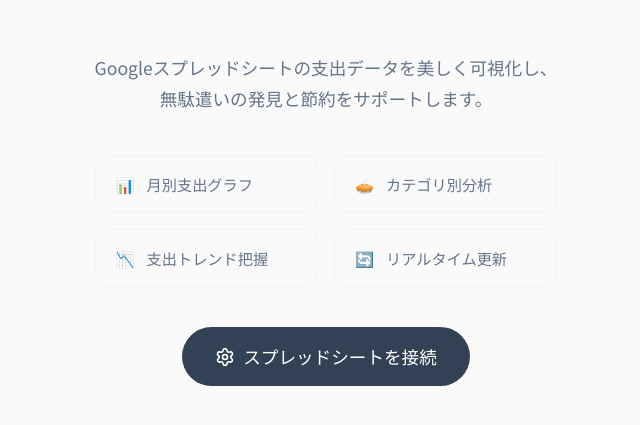
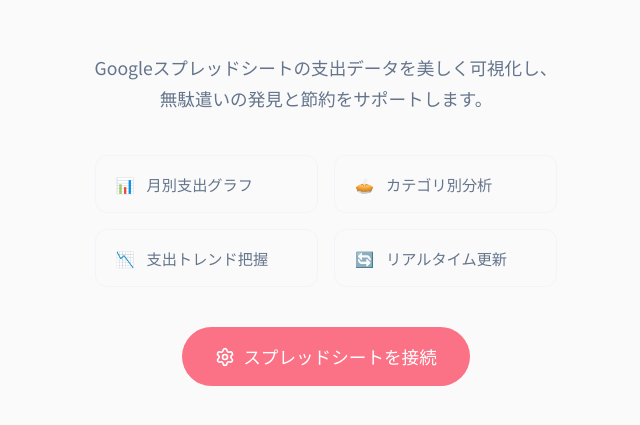
Before and after one commit to naoki5371/kakeibo-dashboard, a React (Vite) app: page / in a window 1280 px wide. Shown: the part 297-722 px from the top of the page, without its empty margins (314-954 px from the left). Built offline with nearby package versions, Linux system fonts and the light colour scheme.

Commit message:
支出TOP10の表示を修正、0円項目の視認性を向上、配色をコーラルレッドに統一

```diff
--- a/src/components/CategoryPieChart.tsx
+++ b/src/components/CategoryPieChart.tsx
@@ -96,7 +96,7 @@
         <div className="category-list-container">
           <div className="category-full-list">
             {data.map((item, index) => (
-              <div key={index} className={`category-list-item ${item.amount === 0 ? 'zero-amount' : ''}`}>
+              <div key={index} className="category-list-item">
                 <div className="category-info">
                   <span className="category-dot" style={{ background: item.color }} />
                   <span className="category-name">{item.category}</span>
--- a/src/components/Dashboard.tsx
+++ b/src/components/Dashboard.tsx
@@ -231,7 +231,7 @@
         .pdf-export-mode { background: #fafafa !important; width: 1500px !important; padding: 80px !important; margin: 0 !important; }
         .pdf-export-mode .dashboard-grid { display: flex !important; flex-direction: column !important; gap: 56px !important; }
         .pdf-export-mode .card { box-shadow: none !important; border: 1px solid #cbd5e1 !important; margin-bottom: 0 !important; }
-        .pdf-export-mode .main-summary-card { box-shadow: none !important; margin-bottom: 56px !important; background: #334155 !important; }
+        .pdf-export-mode .main-summary-card { box-shadow: none !important; margin-bottom: 56px !important; background: #fb7185 !important; }
         .pdf-export-mode .section-margin-large { margin-top: 80px !important; }
 
         /* PDF出力時の文字の視認性向上 */
--- a/src/components/SpendingRanking.tsx
+++ b/src/components/SpendingRanking.tsx
@@ -47,7 +47,7 @@
       </div>
 
       <style>{`
-        .spending-ranking { min-height: 320px; }
+        .spending-ranking { min-height: 400px; }
         .ranking-list { display: flex; flex-direction: column; gap: 24px; }
         .ranking-item { display: flex; flex-direction: column; }
 
--- a/src/index.css
+++ b/src/index.css
@@ -10,11 +10,11 @@
   --color-text-secondary: #64748b;
   --color-text-muted: #94a3b8;
 
-  --color-accent: #334155;
-  --color-accent-hover: #1e293b;
+  --color-accent: #fb7185; /* 添付画像に近いコーラルレッド */
+  --color-accent-hover: #f43f5e;
   --color-border: #f1f5f9;
 
-  --color-expense: #f43f5e;
+  --color-expense: #fb7185;
 
   /* 角丸と影（さらに深く、柔らかく） */
   --radius-sm: 8px;
```
